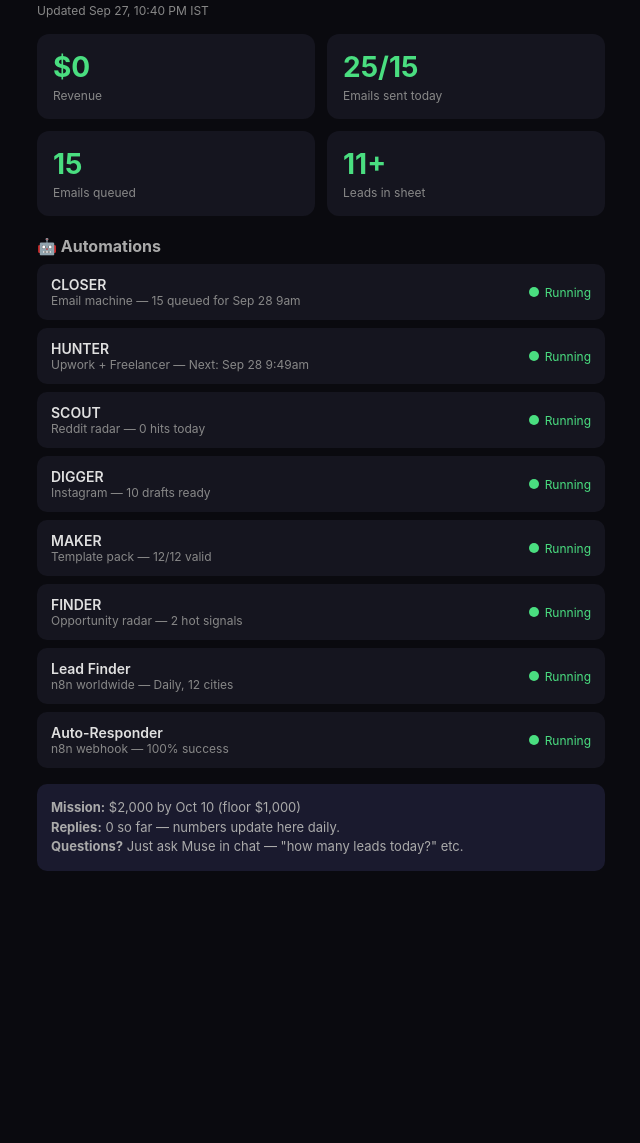
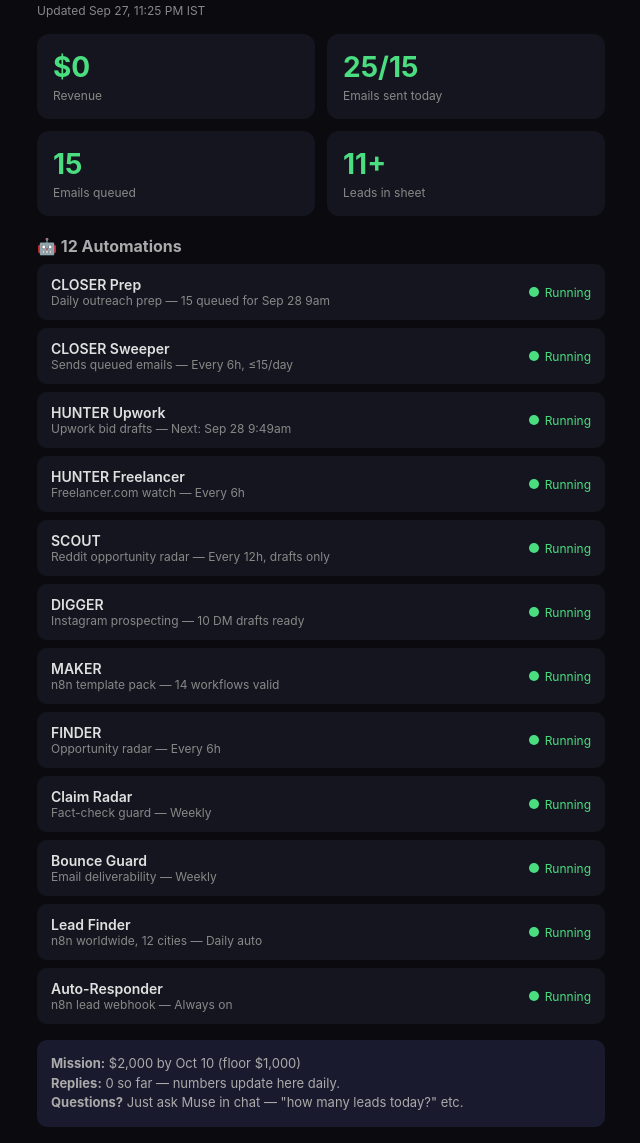
Before and after one commit to arman-automations/arman-automations.github.io, a plain HTML site: page dashboard/index.html in a window 1280 px wide. Shown: the part 43-1186 px from the top of the page, without its empty margins (319-959 px from the left). Before the commit the page ends 930 px from the top, so only its background shows below. Drawn offline with Linux system fonts and the light colour scheme.

Commit message:
Update dashboard: show all 12 automations

```diff
--- a/dashboard/index.html
+++ b/dashboard/index.html
@@ -25,7 +25,7 @@ h2 { font-size:16px; margin:16px 0 8px; color:#aaa; }
 </head>
 <body>
 <h1>💰 Money Machine</h1>
-<div class="updated">Updated Sep 27, 10:40 PM IST</div>
+<div class="updated">Updated Sep 27, 11:25 PM IST</div>
 
 <div class="cards">
 <div class="card"><div class="num">$0</div><div class="label">Revenue</div></div>
@@ -34,37 +34,53 @@ h2 { font-size:16px; margin:16px 0 8px; color:#aaa; }
 <div class="card"><div class="num">11+</div><div class="label">Leads in sheet</div></div>
 </div>
 
-<h2>🤖 Automations</h2>
+<h2>🤖 12 Automations</h2>
 <div class="agent">
-<div><div class="name">CLOSER</div><div class="desc">Email machine — 15 queued for Sep 28 9am</div></div>
+<div><div class="name">CLOSER Prep</div><div class="desc">Daily outreach prep — 15 queued for Sep 28 9am</div></div>
 <div class="status"><span class="dot"></span>Running</div>
 </div>
 <div class="agent">
-<div><div class="name">HUNTER</div><div class="desc">Upwork + Freelancer — Next: Sep 28 9:49am</div></div>
+<div><div class="name">CLOSER Sweeper</div><div class="desc">Sends queued emails — Every 6h, ≤15/day</div></div>
 <div class="status"><span class="dot"></span>Running</div>
 </div>
 <div class="agent">
-<div><div class="name">SCOUT</div><div class="desc">Reddit radar — 0 hits today</div></div>
+<div><div class="name">HUNTER Upwork</div><div class="desc">Upwork bid drafts — Next: Sep 28 9:49am</div></div>
 <div class="status"><span class="dot"></span>Running</div>
 </div>
 <div class="agent">
-<div><div class="name">DIGGER</div><div class="desc">Instagram — 10 drafts ready</div></div>
+<div><div class="name">HUNTER Freelancer</div><div class="desc">Freelancer.com watch — Every 6h</div></div>
 <div class="status"><span class="dot"></span>Running</div>
 </div>
 <div class="agent">
-<div><div class="name">MAKER</div><div class="desc">Template pack — 12/12 valid</div></div>
+<div><div class="name">SCOUT</div><div class="desc">Reddit opportunity radar — Every 12h, drafts only</div></div>
 <div class="status"><span class="dot"></span>Running</div>
 </div>
 <div class="agent">
-<div><div class="name">FINDER</div><div class="desc">Opportunity radar — 2 hot signals</div></div>
+<div><div class="name">DIGGER</div><div class="desc">Instagram prospecting — 10 DM drafts ready</div></div>
 <div class="status"><span class="dot"></span>Running</div>
 </div>
 <div class="agent">
-<div><div class="name">Lead Finder</div><div class="desc">n8n worldwide — Daily, 12 cities</div></div>
+<div><div class="name">MAKER</div><div class="desc">n8n template pack — 14 workflows valid</div></div>
 <div class="status"><span class="dot"></span>Running</div>
 </div>
 <div class="agent">
-<div><div class="name">Auto-Responder</div><div class="desc">n8n webhook — 100% success</div></div>
+<div><div class="name">FINDER</div><div class="desc">Opportunity radar — Every 6h</div></div>
+<div class="status"><span class="dot"></span>Running</div>
+</div>
+<div class="agent">
+<div><div class="name">Claim Radar</div><div class="desc">Fact-check guard — Weekly</div></div>
+<div class="status"><span class="dot"></span>Running</div>
+</div>
+<div class="agent">
+<div><div class="name">Bounce Guard</div><div class="desc">Email deliverability — Weekly</div></div>
+<div class="status"><span class="dot"></span>Running</div>
+</div>
+<div class="agent">
+<div><div class="name">Lead Finder</div><div class="desc">n8n worldwide, 12 cities — Daily auto</div></div>
+<div class="status"><span class="dot"></span>Running</div>
+</div>
+<div class="agent">
+<div><div class="name">Auto-Responder</div><div class="desc">n8n lead webhook — Always on</div></div>
 <div class="status"><span class="dot"></span>Running</div>
 </div>
 <div class="note">
```
